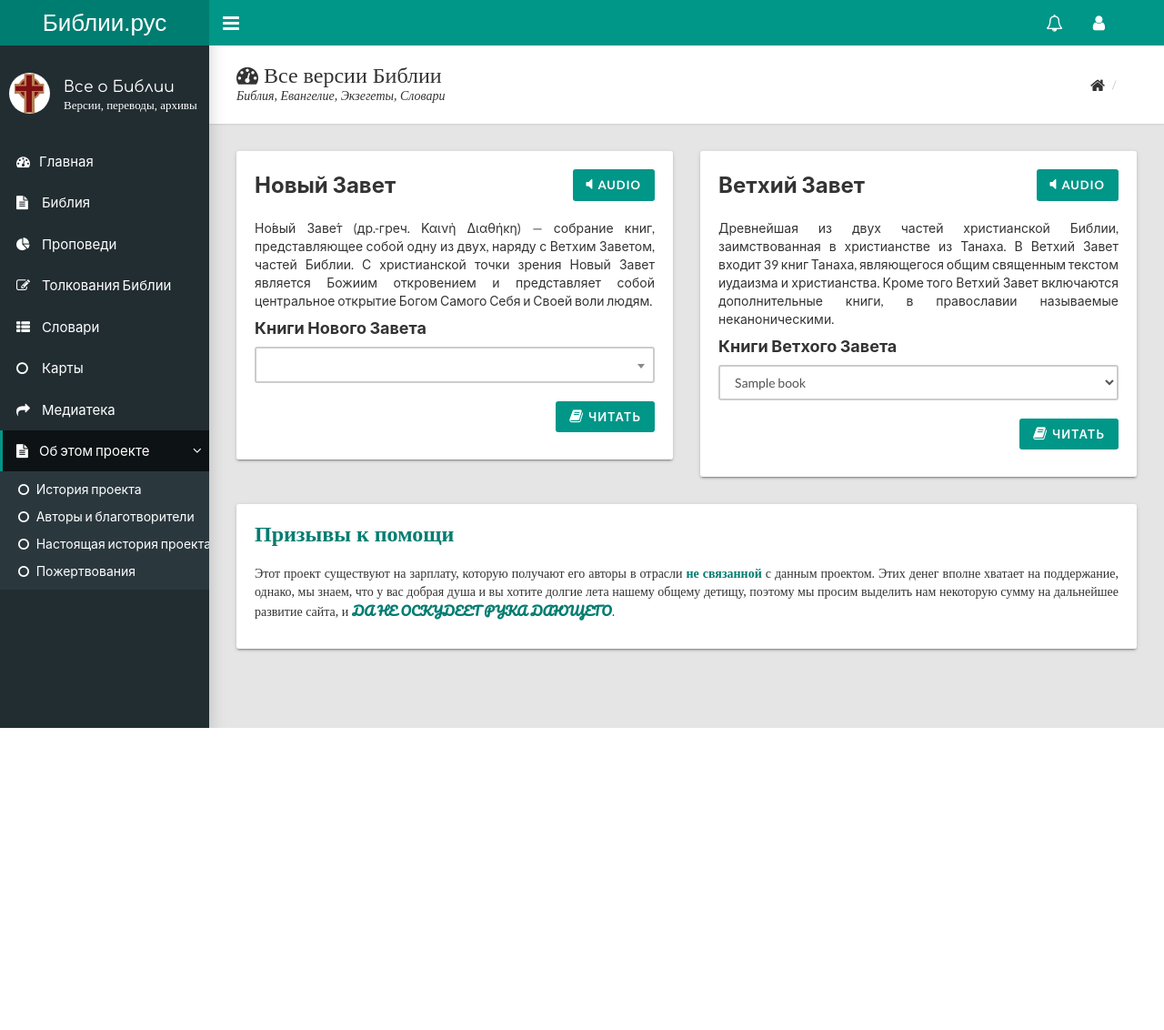
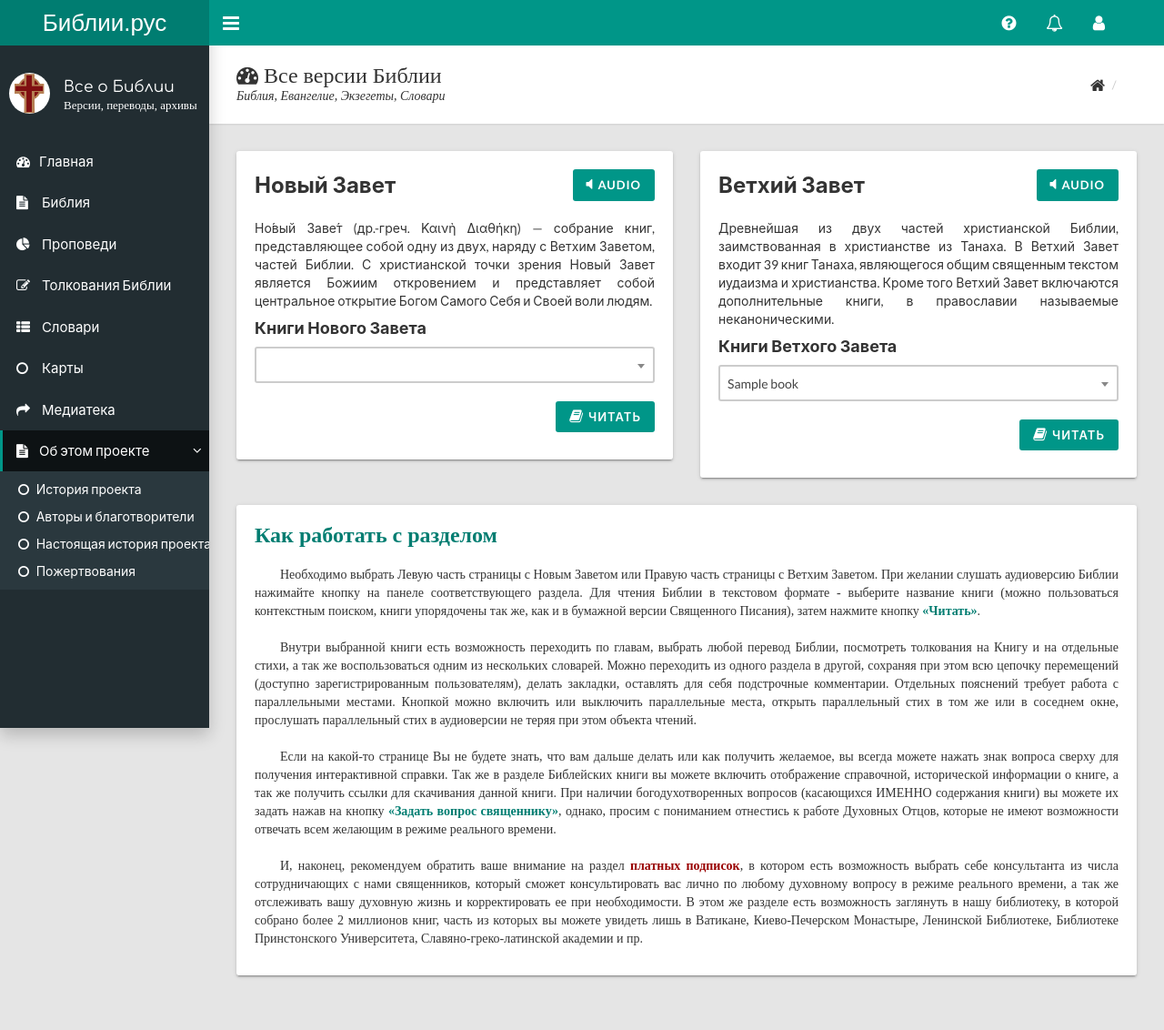
Before and after one commit to danny-perez/newkernel, a CodeIgniter app: page /database/bible in a window 1280 px wide. Shown: the whole page at 91% size. Before the commit the page ends 800 px from the top, so only its background shows below. Run offline with CodeIgniter, Linux system fonts and the light colour scheme; tables that the repository leaves empty or names only in its code hold one stand-in row (values such as "Sample post"); data that the repository does not hold is empty; some web fonts are replaced.

Commit message:
Release 0.3.0

```diff
--- a/application/views/biblii_page.php
+++ b/application/views/biblii_page.php
@@ -58,8 +58,21 @@ defined('BASEPATH') OR exit('No direct script access allowed');
     </div>
 		<div class="col-md-12">
             <div class="card" style="font-family: PT Sans Caption;">
-              <h3 class="card-title" style="color: #007d71;">Призывы к помощи</h3>
-              <p align="justify">Этот проект существуют на зарплату, которую получают его авторы в отрасли <span style="color: #007d71; font-weight: 800;">не связанной</span> с данным проектом. Этих денег вполне хватает на поддержание, однако, мы знаем, что у вас добрая душа и вы хотите долгие лета нашему общему детищу, поэтому мы просим выделить нам некоторую сумму на дальнейшее развитие сайта, и <span style="color: #007d71; font-weight: 800; font-family: Pacifico;">ДА НЕ ОСКУДЕЕТ РУКА ДАЮЩЕГО</span>.</p>
+              <h3 class="card-title" style="color: #007d71;">Как работать с разделом</h3>
+              <p align="justify">&emsp;&emsp;Необходимо выбрать Левую часть страницы с Новым Заветом или Правую часть страницы с Ветхим Заветом. При желании слушать аудиоверсию Библии нажимайте кнопку на панеле соответствующего раздела.
+              Для чтения Библии в текстовом формате - выберите название книги (можно пользоваться контекстным поиском, книги упорядочены так же, как и в бумажной версии Священного Писания), затем нажмите кнопку <span style="color: #007d71; font-weight: 800;">&laquo;Читать&raquo;</span>.
+              <br><br>&emsp;&emsp;Внутри выбранной книги есть возможность переходить по главам, выбрать любой перевод Библии, посмотреть толкования на Книгу и на отдельные стихи, а так же воспользоваться одним из нескольких словарей.
+            Можно переходить из одного раздела в другой, сохраняя при этом всю цепочку перемещений (доступно зарегистрированным пользователям), делать закладки, оставлять для себя подстрочные комментарии.
+          Отдельных пояснений требует работа с параллельными местами. Кнопкой можно включить или выключить параллельные места, открыть параллельный стих в том же или в соседнем окне, прослушать параллельный стих в аудиоверсии не теряя
+        при этом объекта чтений.
+        <br><br>&emsp;&emsp;Если на какой-то странице Вы не будете знать, что вам дальше делать или как получить желаемое, вы всегда можете нажать знак вопроса сверху для получения интерактивной справки. Так же в разделе Библейских книги
+        вы можете включить отображение справочной, исторической информации о книге, а так же получить ссылки для скачивания данной книги. При наличии богодухотворенных вопросов (касающихся ИМЕННО содержания книги) вы можете их задать
+        нажав на кнопку <span style="color: #007d71; font-weight: 800;">&laquo;Задать вопрос священнику&raquo;</span>, однако, просим с пониманием отнестись к работе Духовных Отцов, которые не имеют возможности отвечать всем желающим в режиме реального времени.
+        <br><br>&emsp;&emsp;И, наконец, рекомендуем обратить ваше внимание на раздел <span style="color: #990000; font-weight: 800;">платных подписок</span>, в котором есть возможность выбрать себе консультанта из числа сотрудничающих с нами
+        священников, который сможет консультировать вас лично по любому духовному вопросу в режиме реального времени, а так же отслеживать вашу духовную жизнь и корректировать ее при необходимости. В этом же разделе есть возможность заглянуть в
+        нашу библиотеку, в которой собрано более 2 миллионов книг, часть из которых вы можете увидеть лишь в Ватикане, Киево-Печерском Монастыре, Ленинской Библиотеке, Библиотеке Принстонского Университета, Славяно-греко-латинской академии и пр.
+      </p>
+
             </div>
         </div>
 <!------------------------------->
--- a/application/views/footer.php
+++ b/application/views/footer.php
@@ -34,6 +34,7 @@ defined('BASEPATH') OR exit('No direct script access allowed');
       });
 
       $('#demoSelect').select2();
+      $('#demoSelect2').select2();
     </script>
   </body>
 </html>
--- a/application/views/header.php
+++ b/application/views/header.php
@@ -28,10 +28,13 @@ defined('BASEPATH') OR exit('No direct script access allowed');
           <!-- Navbar Right Menu-->
           <div class="navbar-custom-menu">
             <ul class="top-nav">
+              <!-- Help Menu-->
+              <li class="dropdown"><a class="dropdown-toggle" href="#" data-toggle="dropdown" role="button" aria-haspopup="true" aria-expanded="false"><i class="fa fa-question-circle fa-lg"></i></a></li>
               <!--Notification Menu-->
               <li class="dropdown notification-menu"><a class="dropdown-toggle" href="#" data-toggle="dropdown" aria-expanded="false"><i class="fa fa-bell-o fa-lg"></i></a></li>
               <!-- User Menu-->
               <li class="dropdown"><a class="dropdown-toggle" href="#" data-toggle="dropdown" role="button" aria-haspopup="true" aria-expanded="false"><i class="fa fa-user fa-lg"></i></a></li>
+
             </ul>
           </div>
         </nav>
```
